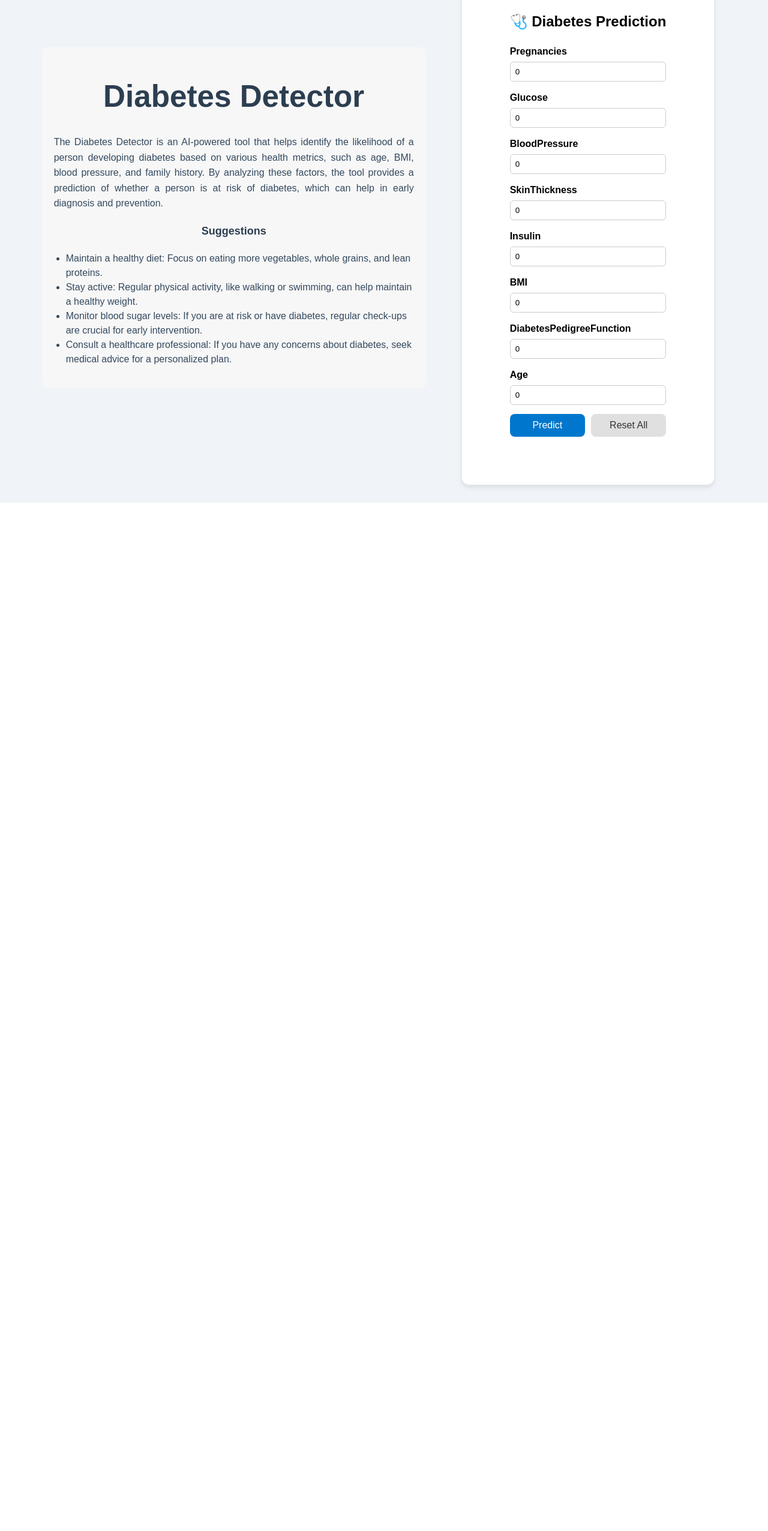
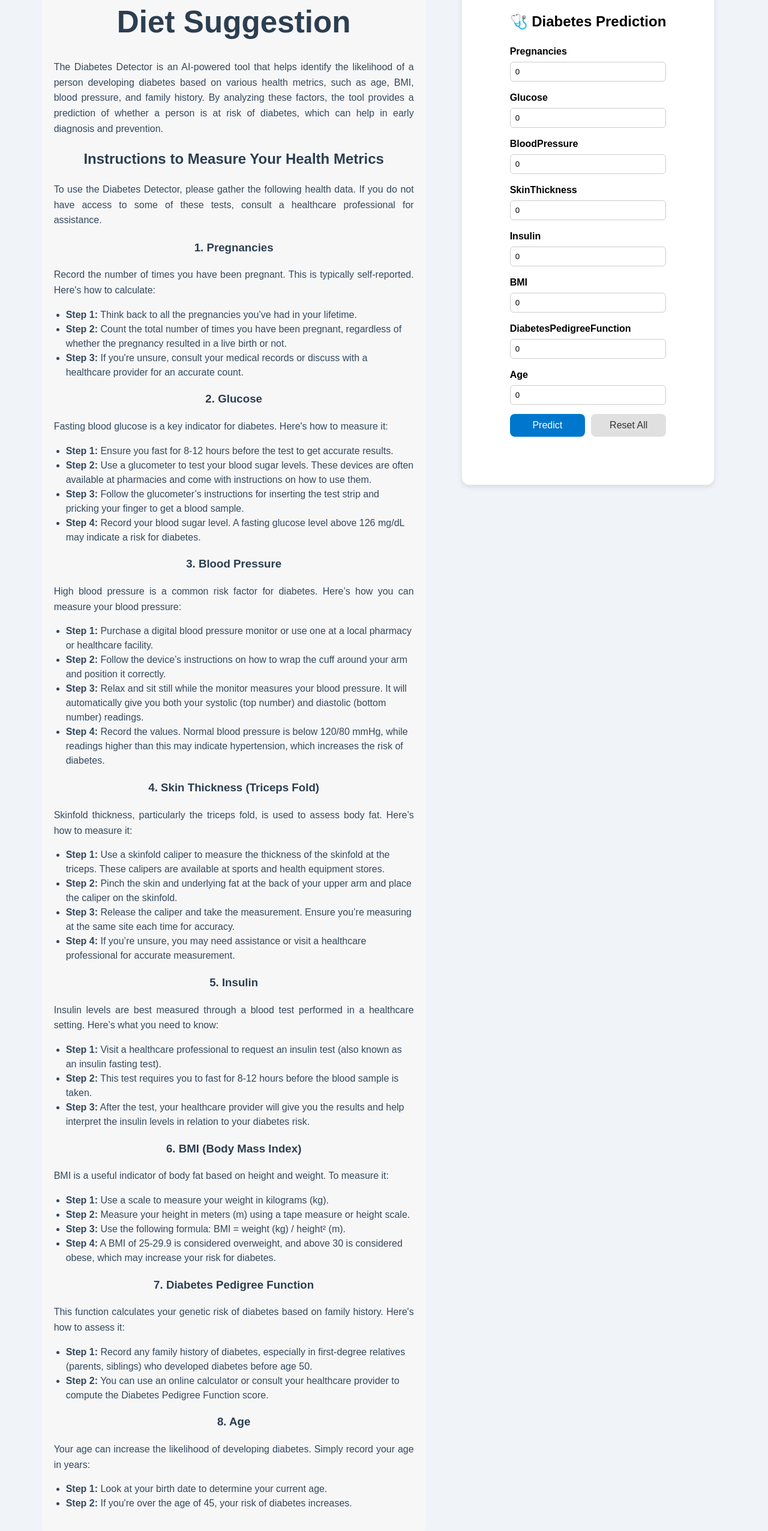
Before and after one commit to SruthiProfessionalDev/DiabetesDetector, a React (Vite) app in the folder frontend/: page / in a window 1280 px wide. Shown: the part 112-2664 px from the top of the page at 60% size. Before the commit the page ends 950 px from the top, so only its background shows below. Built offline with nearby package versions, Linux system fonts and the light colour scheme.

Commit message:
Final self test guidance update

```diff
--- a/frontend/src/App.css
+++ b/frontend/src/App.css
@@ -5,13 +5,13 @@ body {
   padding: 0;
   display: flex;
   justify-content: center;
-  align-items: center;
+  align-items: flex-start;
 }
 
 .main-container {
   display: flex;
   justify-content: center;
-  align-items: center;
+  align-items: flex-start;
 }
 
 .container {
@@ -106,17 +106,23 @@ button[type="submit"]:hover {
 }
 
 /* Heading styling */
-.diabetes-detector-heading {
+.diabetes-detector-heading, .diabetes-detector-instructions-heading, .diabetes-detector-topic-heading {
   text-align: center;
   color: #2c3e50;
 }
 
 /* Paragraph styling */
-.diabetes-detector-paragraph {
+.diabetes-detector-paragraph, .diabetes-detector-instructions, .diabetes-detector-topic-description{
   font-size: 16px;
   line-height: 1.6;
   color: #34495e;
   text-align: justify;
+}
+
+.diabetes-detector-instructions-list {
+  font-size: 16px;
+  line-height: 1.6;
+  color: #000000;
 }
 
 /* Suggestions heading styling */
@@ -124,10 +130,11 @@ button[type="submit"]:hover {
   font-size: 18px;
   color: #2c3e50;
   margin-top: 20px;
+  text-align: justify;
 }
 
 /* Suggestions list styling */
-.diabetes-detector-suggestions-list {
+.diabetes-detector-suggestions-list, .diabetes-detector-topic-steps {
   list-style-type: disc;
   padding-left: 20px;
   color: #34495e;
--- a/frontend/src/App.jsx
+++ b/frontend/src/App.jsx
@@ -59,17 +59,108 @@ function App() {
   return (
     <div className="main-container">
       <div className="diabetes-detector-container">
-      <h1 className="diabetes-detector-heading">Diabetes Detector</h1>
-      <p className="diabetes-detector-paragraph">
-        The Diabetes Detector is an AI-powered tool that helps identify the likelihood of a person developing diabetes based on various health metrics, such as age, BMI, blood pressure, and family history. By analyzing these factors, the tool provides a prediction of whether a person is at risk of diabetes, which can help in early diagnosis and prevention.
-      </p>
-      <h2 className="diabetes-detector-suggestion-heading">Suggestions</h2>
-      <ul className="diabetes-detector-suggestions-list">
-        <li>Maintain a healthy diet: Focus on eating more vegetables, whole grains, and lean proteins.</li>
-        <li>Stay active: Regular physical activity, like walking or swimming, can help maintain a healthy weight.</li>
-        <li>Monitor blood sugar levels: If you are at risk or have diabetes, regular check-ups are crucial for early intervention.</li>
-        <li>Consult a healthcare professional: If you have any concerns about diabetes, seek medical advice for a personalized plan.</li>
-      </ul>
+      <h1 className="diabetes-detector-heading">Diabetes Detector and Diet Suggestion</h1>
+
+<p className="diabetes-detector-paragraph">
+  The Diabetes Detector is an AI-powered tool that helps identify the likelihood of a person developing diabetes based on various health metrics, such as age, BMI, blood pressure, and family history. By analyzing these factors, the tool provides a prediction of whether a person is at risk of diabetes, which can help in early diagnosis and prevention.
+</p>
+
+<h2 className="diabetes-detector-instructions-heading">Instructions to Measure Your Health Metrics</h2>
+
+<p className="diabetes-detector-instructions">
+  To use the Diabetes Detector, please gather the following health data. If you do not have access to some of these tests, consult a healthcare professional for assistance.
+</p>
+
+{/* 1. Pregnancies Section */}
+<h3 className="diabetes-detector-topic-heading">1. Pregnancies</h3>
+<p className="diabetes-detector-topic-description">
+  Record the number of times you have been pregnant. This is typically self-reported. Here's how to calculate:
+</p>
+<ul className="diabetes-detector-topic-steps">
+  <li><strong>Step 1:</strong> Think back to all the pregnancies you’ve had in your lifetime.</li>
+  <li><strong>Step 2:</strong> Count the total number of times you have been pregnant, regardless of whether the pregnancy resulted in a live birth or not.</li>
+  <li><strong>Step 3:</strong> If you're unsure, consult your medical records or discuss with a healthcare provider for an accurate count.</li>
+</ul>
+
+{/* 2. Glucose Section */}
+<h3 className="diabetes-detector-topic-heading">2. Glucose</h3>
+<p className="diabetes-detector-topic-description">
+  Fasting blood glucose is a key indicator for diabetes. Here's how to measure it:
+</p>
+<ul className="diabetes-detector-topic-steps">
+  <li><strong>Step 1:</strong> Ensure you fast for 8-12 hours before the test to get accurate results.</li>
+  <li><strong>Step 2:</strong> Use a glucometer to test your blood sugar levels. These devices are often available at pharmacies and come with instructions on how to use them.</li>
+  <li><strong>Step 3:</strong> Follow the glucometer’s instructions for inserting the test strip and pricking your finger to get a blood sample.</li>
+  <li><strong>Step 4:</strong> Record your blood sugar level. A fasting glucose level above 126 mg/dL may indicate a risk for diabetes.</li>
+</ul>
+
+{/* 3. Blood Pressure Section */}
+<h3 className="diabetes-detector-topic-heading">3. Blood Pressure</h3>
+<p className="diabetes-detector-topic-description">
+  High blood pressure is a common risk factor for diabetes. Here’s how you can measure your blood pressure:
+</p>
+<ul className="diabetes-detector-topic-steps">
+  <li><strong>Step 1:</strong> Purchase a digital blood pressure monitor or use one at a local pharmacy or healthcare facility.</li>
+  <li><strong>Step 2:</strong> Follow the device’s instructions on how to wrap the cuff around your arm and position it correctly.</li>
+  <li><strong>Step 3:</strong> Relax and sit still while the monitor measures your blood pressure. It will automatically give you both your systolic (top number) and diastolic (bottom number) readings.</li>
+  <li><strong>Step 4:</strong> Record the values. Normal blood pressure is below 120/80 mmHg, while readings higher than this may indicate hypertension, which increases the risk of diabetes.</li>
+</ul>
+
+{/* 4. Skin Thickness Section */}
+<h3 className="diabetes-detector-topic-heading">4. Skin Thickness (Triceps Fold)</h3>
+<p className="diabetes-detector-topic-description">
+  Skinfold thickness, particularly the triceps fold, is used to assess body fat. Here’s how to measure it:
+</p>
+<ul className="diabetes-detector-topic-steps">
+  <li><strong>Step 1:</strong> Use a skinfold caliper to measure the thickness of the skinfold at the triceps. These calipers are available at sports and health equipment stores.</li>
+  <li><strong>Step 2:</strong> Pinch the skin and underlying fat at the back of your upper arm and place the caliper on the skinfold.</li>
+  <li><strong>Step 3:</strong> Release the caliper and take the measurement. Ensure you’re measuring at the same site each time for accuracy.</li>
+  <li><strong>Step 4:</strong> If you’re unsure, you may need assistance or visit a healthcare professional for accurate measurement.</li>
+</ul>
+
+{/* 5. Insulin Section */}
+<h3 className="diabetes-detector-topic-heading">5. Insulin</h3>
+<p className="diabetes-detector-topic-description">
+  Insulin levels are best measured through a blood test performed in a healthcare setting. Here’s what you need to know:
+</p>
+<ul className="diabetes-detector-topic-steps">
+  <li><strong>Step 1:</strong> Visit a healthcare professional to request an insulin test (also known as an insulin fasting test).</li>
+  <li><strong>Step 2:</strong> This test requires you to fast for 8-12 hours before the blood sample is taken.</li>
+  <li><strong>Step 3:</strong> After the test, your healthcare provider will give you the results and help interpret the insulin levels in relation to your diabetes risk.</li>
+</ul>
+
+{/* 6. BMI Section */}
+<h3 className="diabetes-detector-topic-heading">6. BMI (Body Mass Index)</h3>
+<p className="diabetes-detector-topic-description">
+  BMI is a useful indicator of body fat based on height and weight. To measure it:
+</p>
+<ul className="diabetes-detector-topic-steps">
+  <li><strong>Step 1:</strong> Use a scale to measure your weight in kilograms (kg).</li>
+  <li><strong>Step 2:</strong> Measure your height in meters (m) using a tape measure or height scale.</li>
+  <li><strong>Step 3:</strong> Use the following formula: BMI = weight (kg) / height² (m).</li>
+  <li><strong>Step 4:</strong> A BMI of 25-29.9 is considered overweight, and above 30 is considered obese, which may increase your risk for diabetes.</li>
+</ul>
+
+{/* 7. Diabetes Pedigree Function Section */}
+<h3 className="diabetes-detector-topic-heading">7. Diabetes Pedigree Function</h3>
+<p className="diabetes-detector-topic-description">
+  This function calculates your genetic risk of diabetes based on family history. Here's how to assess it:
+</p>
+<ul className="diabetes-detector-topic-steps">
+  <li><strong>Step 1:</strong> Record any family history of diabetes, especially in first-degree relatives (parents, siblings) who developed diabetes before age 50.</li>
+  <li><strong>Step 2:</strong> You can use an online calculator or consult your healthcare provider to compute the Diabetes Pedigree Function score.</li>
+</ul>
+
+{/* 8. Age Section */}
+<h3 className="diabetes-detector-topic-heading">8. Age</h3>
+<p className="diabetes-detector-topic-description">
+  Your age can increase the likelihood of developing diabetes. Simply record your age in years:
+</p>
+<ul className="diabetes-detector-topic-steps">
+  <li><strong>Step 1:</strong> Look at your birth date to determine your current age.</li>
+  <li><strong>Step 2:</strong> If you're over the age of 45, your risk of diabetes increases.</li>
+</ul>
+
       </div>
     <div className="container">
 
```
Also changed, not shown: 1 other file (tests, documents, lock files or other folders).
